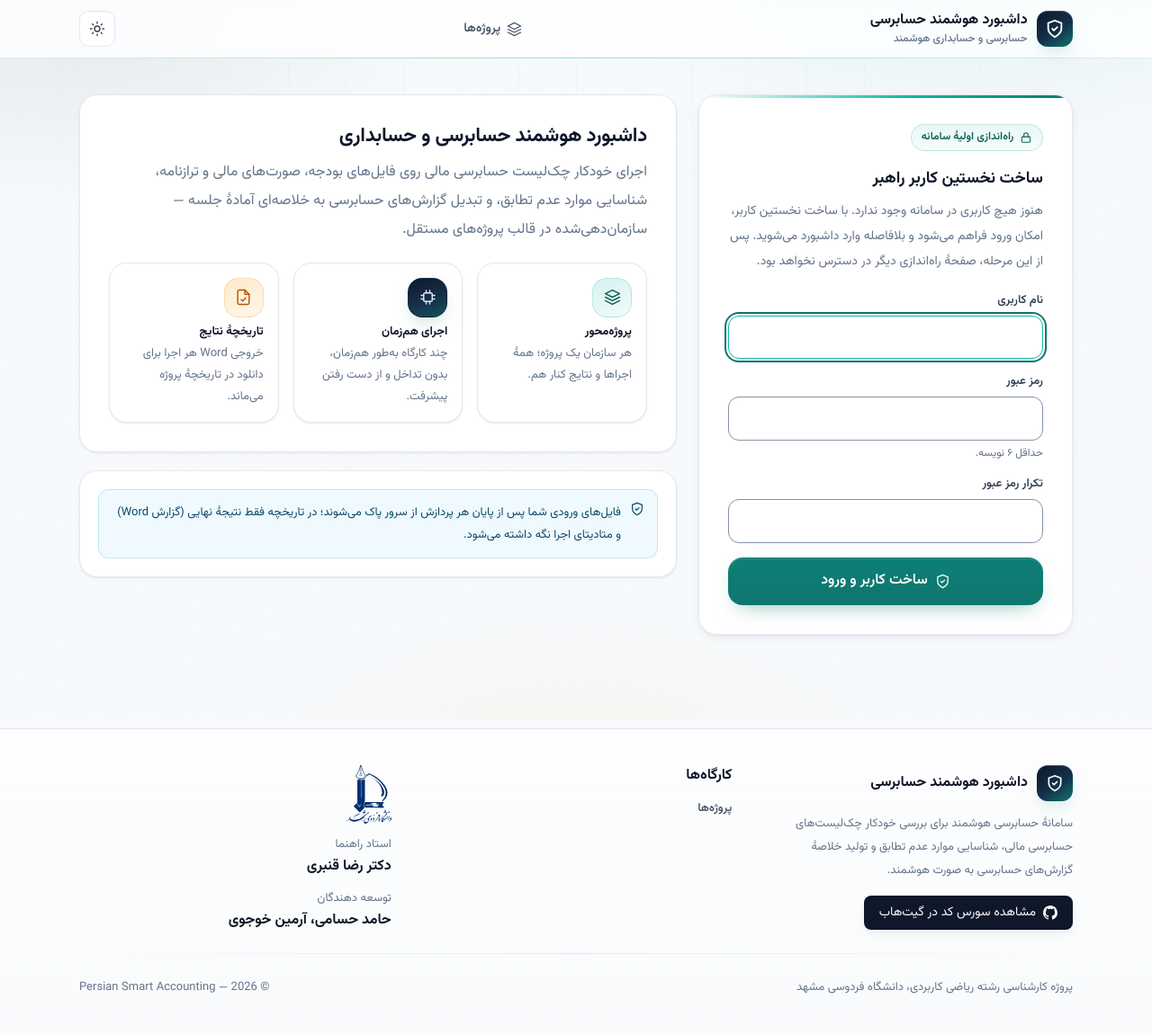
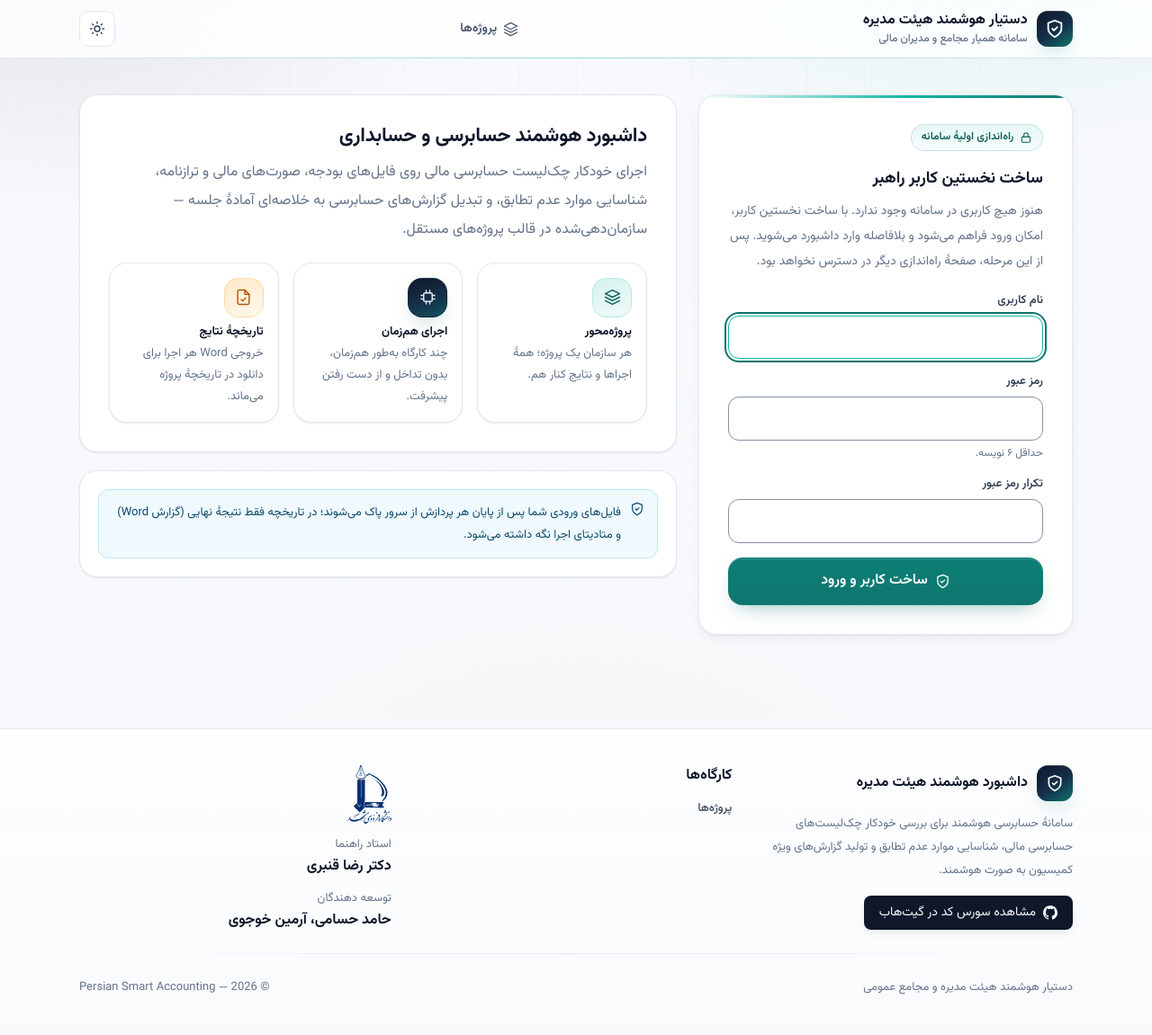
Before and after one commit to math-team-project/persian-smart-accounting, a FastAPI app: page /setup in a window 1280 px wide. Shown: the whole page at 90% size. Run offline with FastAPI, Linux system fonts and the light colour scheme; some libraries are stand-ins or nearby versions.

Commit message:
fix: add new info

```diff
--- a/web/templates/base.html
+++ b/web/templates/base.html
@@ -6,9 +6,9 @@
   <meta name="theme-color" content="#0F172A" />
   <meta
     name="description"
-    content="داشبورد هوشمند حسابرسی و حسابداری — اجرای خودکار چک‌لیست حسابرسی مالی و خلاصه‌سازی گزارش‌های حسابرسی با کمک هوش مصنوعی."
+    content="داشبورد هوشمند هیئت مدیره — اجرای خودکار چک‌لیست حسابرسی مالی و تولید گزارش‌های ویژه کمیسیون با کمک هوش مصنوعی."
   />
-  <title>{% block title %}داشبورد هوشمند حسابرسی{% endblock %}</title>
+  <title>{% block title %}داشبورد هوشمند هیئت مدیره{% endblock %}</title>
 
   {#
     تعیین پوسته *پیش از* هر رنگ‌آمیزی: اگر این کار در انتهای صفحه انجام شود،
@@ -81,11 +81,11 @@
 
   <header class="psa-header">
     <div class="mx-auto flex max-w-6xl items-center justify-between gap-4 px-4 py-3 sm:px-6">
-      <a href="/" class="psa-brand" aria-label="داشبورد هوشمند حسابرسی — صفحهٔ اصلی">
+      <a href="/" class="psa-brand" aria-label="دستیار هوشمند هیئت مدیره — صفحهٔ اصلی">
         <span class="psa-brand-mark">{{ icon('shield-check', 22, 2) | safe }}</span>
         <span class="flex flex-col">
-          <span class="psa-brand-name">داشبورد هوشمند حسابرسی</span>
-          <span class="psa-brand-tagline">حسابرسی و حسابداری هوشمند</span>
+          <span class="psa-brand-name">دستیار هوشمند هیئت‌ مدیره</span>
+          <span class="psa-brand-tagline">سامانه همیار مجامع و مدیران مالی</span>
         </span>
       </a>
 
@@ -252,11 +252,11 @@
         <div>
           <div class="flex items-center gap-2.5">
             <span class="psa-brand-mark" aria-hidden="true">{{ icon('shield-check', 20, 2) | safe }}</span>
-            <span class="psa-footer-title">داشبورد هوشمند حسابرسی</span>
+            <span class="psa-footer-title">داشبورد هوشمند هیئت مدیره</span>
           </div>
           <p class="psa-footer-text mt-3">
             سامانهٔ حسابرسی هوشمند برای بررسی خودکار چک‌لیست‌های حسابرسی مالی،
-            شناسایی موارد عدم تطابق و تولید خلاصهٔ گزارش‌های حسابرسی به صورت هوشمند.
+            شناسایی موارد عدم تطابق و تولید  گزارش‌های ویژه کمیسیون به صورت هوشمند.
           </p>
           <div style="padding-top: 15px;">
             <a href="https://github.com/math-team-project/persian-smart-accounting" target="_blank" rel="noopener noreferrer" class="psa-invert-btn inline-flex items-center gap-2 rounded-lg px-4 py-2 text-sm">
@@ -408,7 +408,7 @@
 
       <div class="flex flex-col items-center justify-between gap-2 sm:flex-row">
         <p class="psa-footer-text">
-                        پروژه کارشناسی رشته ریاضی کاربردی، دانشگاه فردوسی مشهد </p>
+                        دستیار هوشمند هیئت‌ مدیره و مجامع عمومی </p>
         <p class="psa-footer-text psa-num">© 2026 — Persian Smart Accounting</p>
       </div>
     </div>
```
